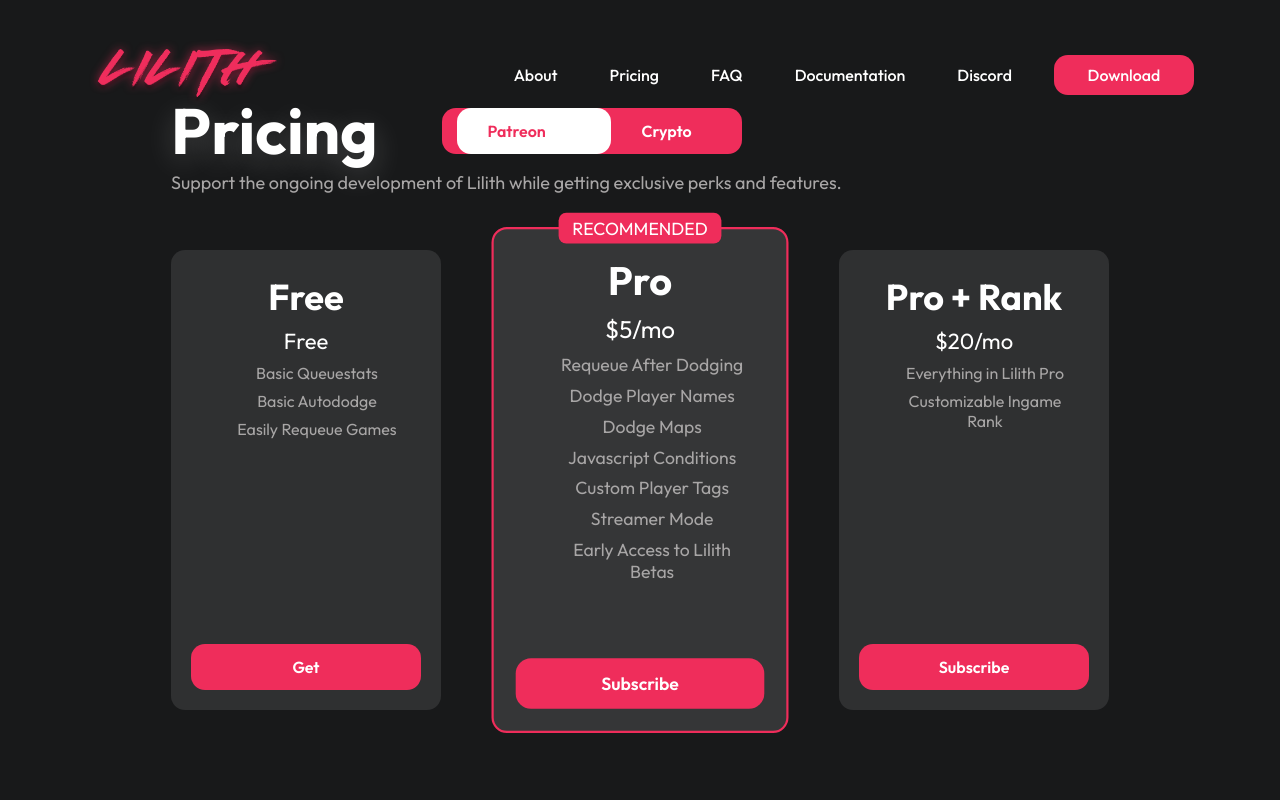
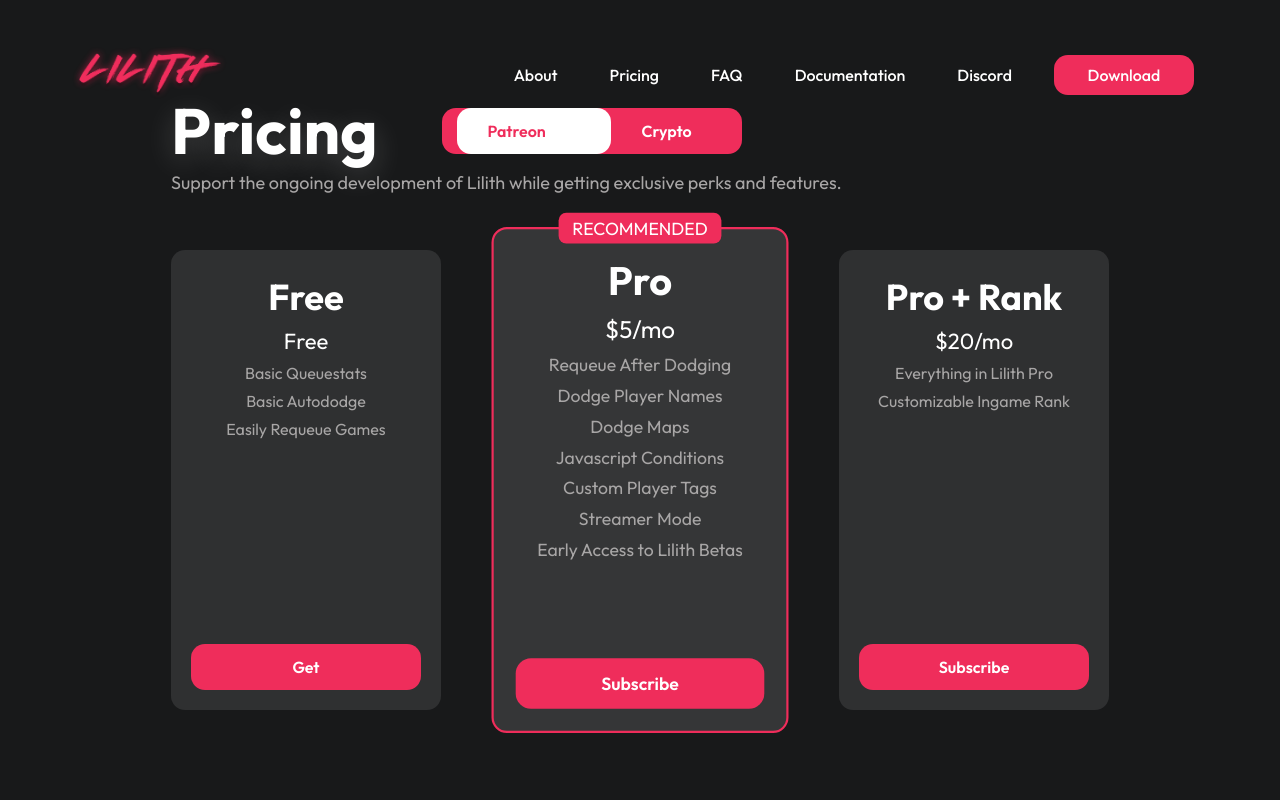
Before and after one commit to lilithmod/website, a Next.js app: page /pricing in a window 1280 px wide. Shown: the top 800 px of the page. Built offline with nearby package versions, Linux system fonts and the light colour scheme.

Commit message:
Fixed pricing cards list as well as navbar pointer events

```diff
--- a/components/Navbar.module.css
+++ b/components/Navbar.module.css
@@ -11,6 +11,11 @@
     padding: 0px 4.375rem;
     box-sizing: border-box;
     z-index: 999;
+    pointer-events: none;
+}
+
+.navbar * {
+    pointer-events: all;
 }
 
 .navbar img {
@@ -61,6 +66,13 @@
     background-color: #ff3d6b;
 }
 
+.navbar img {
+    width: 100%;
+    max-width: 10rem;
+    height: 100%;
+    margin: 0;
+}
+
 /** I hate responsiveness */
 @media only screen and (max-width: 900px) {
     .navbar img {
--- a/styles/Pricing.module.css
+++ b/styles/Pricing.module.css
@@ -69,7 +69,7 @@
 }
 
 .card ul {
-    padding-left: 1.375rem;
+    padding-left: 0;
     margin: 0;
     list-style-type: none;
 }
```
